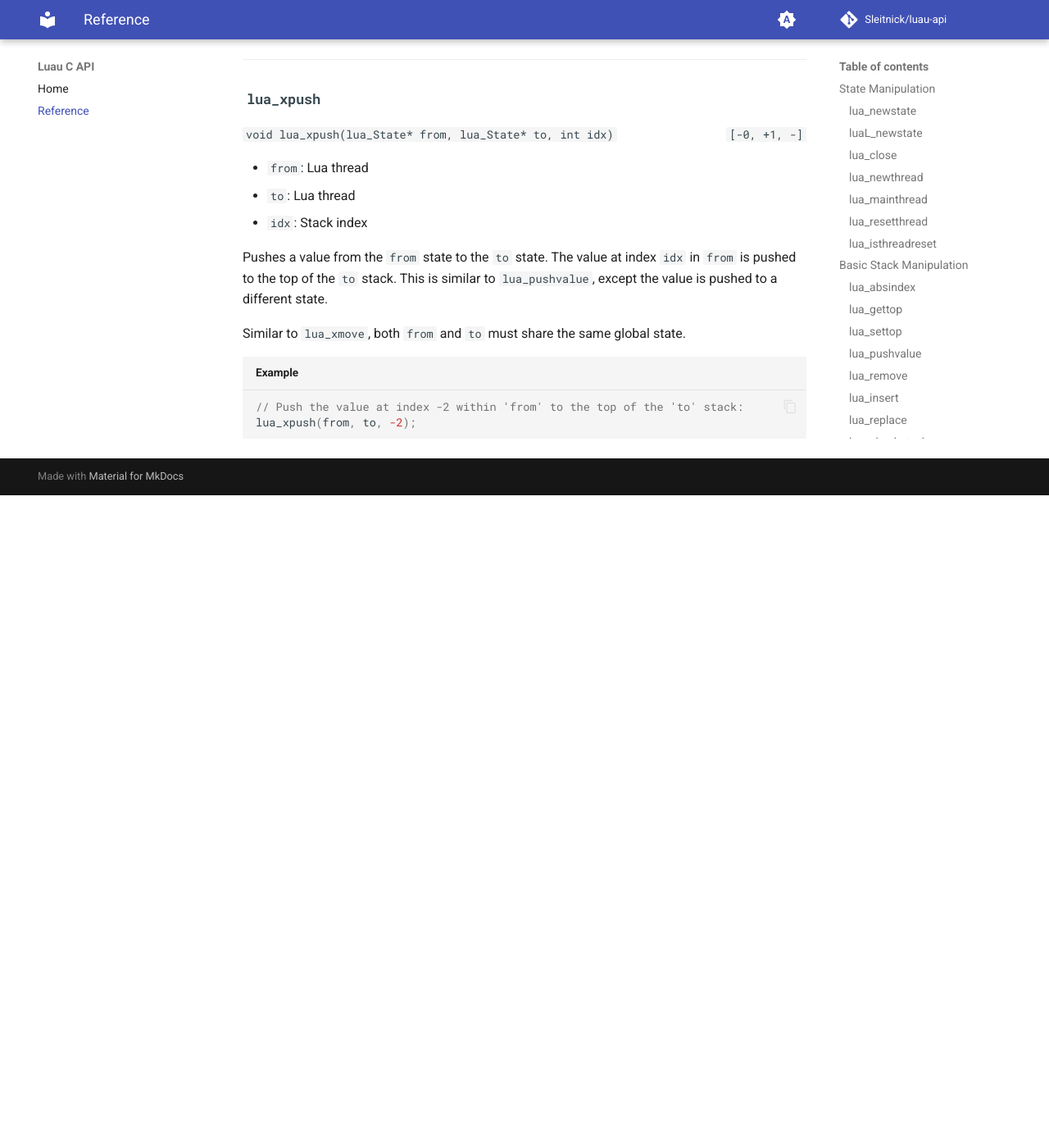
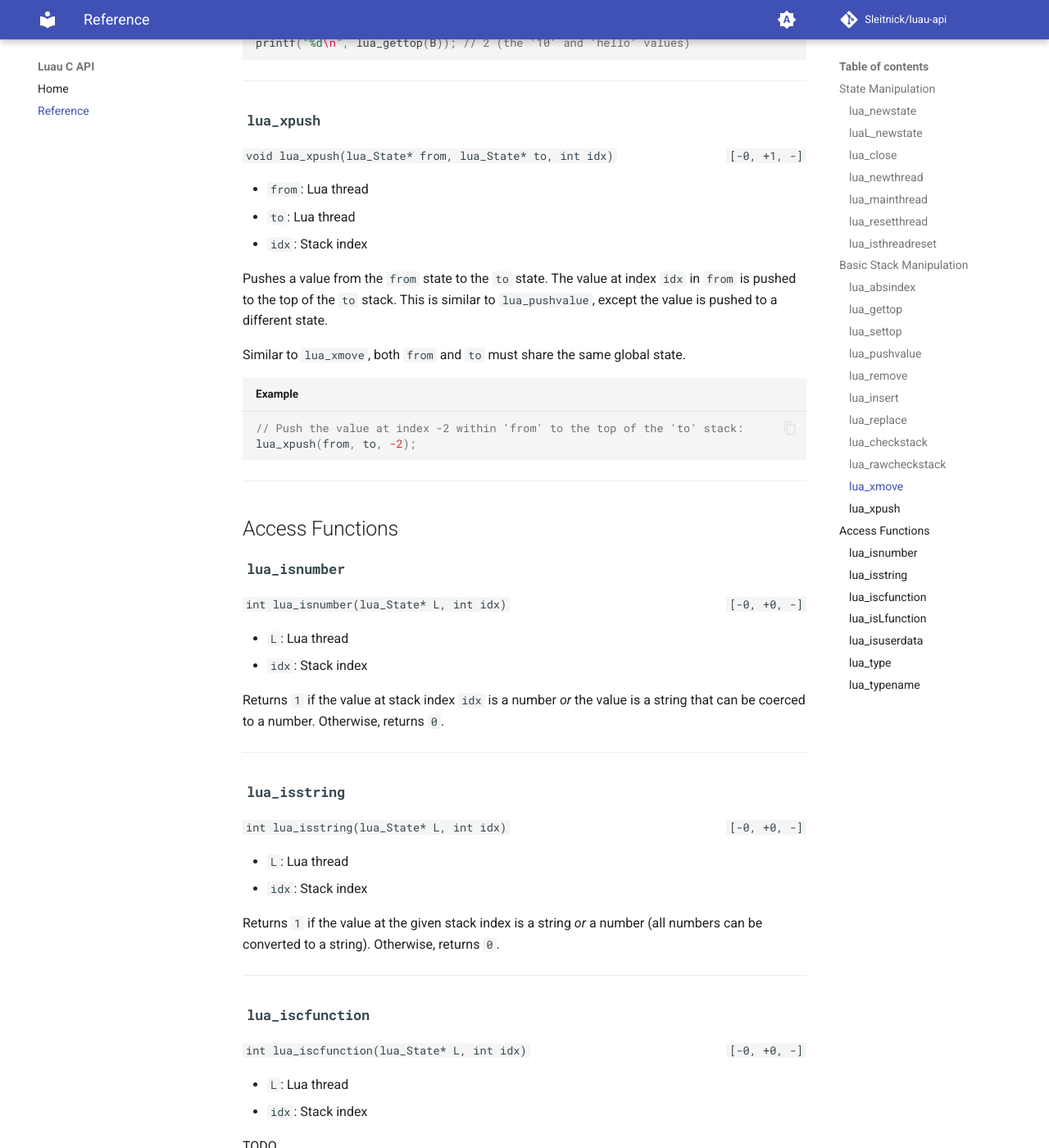
Before and after one commit to Sleitnick/luau-api, an MkDocs documentation site: the page built from docs/reference.md, in a window 1280 px wide and 1400 px high, scrolled down 6526 px. Shown: the whole window at 82% size. Built offline with MkDocs 1.6.1 and Material for MkDocs 9.7.7, drawn with Linux system fonts in a browser that asks for light colours; comment, search, counter and statistics services are not loaded; before the commit the page ends 7130 px from its top, so only the background shows below that; some of the changed text lies outside the part shown.

Commit message:
Access functions

````diff
--- a/docs/reference.md
+++ b/docs/reference.md
@@ -126,6 +126,9 @@ Resets the Lua thread.
 
 
 Checks if the Lua thread is reset.
+
+
+----
 
 
 ## Basic Stack Manipulation
@@ -394,3 +397,110 @@ Similar to `lua_xmove`, both `from` and `to` must share the same global state.
 // Push the value at index -2 within 'from' to the top of the 'to' stack:
 lua_xpush(from, to, -2);
 ```
+
+
+----
+
+
+## Access Functions
+
+### <span class="subsection">`lua_isnumber`</span>
+
+<span class="signature">`int lua_isnumber(lua_State* L, int idx)`</span>
+<span class="stack">`[-0, +0, -]`</span>
+
+- `L`: Lua thread
+- `idx`: Stack index
+
+
+Returns `1` if the value at stack index `idx` is a number _or_ the value is a string that can be coerced to a number. Otherwise, returns `0`.
+
+
+----
+
+
+### <span class="subsection">`lua_isstring`</span>
+
+<span class="signature">`int lua_isstring(lua_State* L, int idx)`</span>
+<span class="stack">`[-0, +0, -]`</span>
+
+- `L`: Lua thread
+- `idx`: Stack index
+
+
+Returns `1` if the value at the given stack index is a string _or_ a number (all numbers can be converted to a string). Otherwise, returns `0`.
+
+
+----
+
+
+### <span class="subsection">`lua_iscfunction`</span>
+
+<span class="signature">`int lua_iscfunction(lua_State* L, int idx)`</span>
+<span class="stack">`[-0, +0, -]`</span>
+
+- `L`: Lua thread
+- `idx`: Stack index
+
+
+TODO
+
+
+----
+
+
+### <span class="subsection">`lua_isLfunction`</span>
+
+<span class="signature">`int lua_isLfunction(lua_State* L, int idx)`</span>
+<span class="stack">`[-0, +0, -]`</span>
+
+- `L`: Lua thread
+- `idx`: Stack index
+
+
+TODO
+
+
+----
+
+
+### <span class="subsection">`lua_isuserdata`</span>
+
+<span class="signature">`int lua_isuserdata(lua_State* L, int idx)`</span>
+<span class="stack">`[-0, +0, -]`</span>
+
+- `L`: Lua thread
+- `idx`: Stack index
+
+
+TODO
+
+
+----
+
+
+### <span class="subsection">`lua_type`</span>
+
+<span class="signature">`int lua_type(lua_State* L, int idx)`</span>
+<span class="stack">`[-0, +0, -]`</span>
+
+- `L`: Lua thread
+- `idx`: Stack index
+
+
+TODO
+
+
+----
+
+
+### <span class="subsection">`lua_typename`</span>
+
+<span class="signature">`const char* lua_typename(lua_State* L, int tp)`</span>
+<span class="stack">`[-0, +0, -]`</span>
+
+- `L`: Lua thread
+- `tp`: Luau type
+
+
+TODO
````
Also changed, not shown: gen_ref.py (+8 -3 lines), ref/access_functions/lua_isLfunction.md (added, +14 -0 lines), ref/access_functions/lua_iscfunction.md (added, +14 -0 lines), ref/access_functions/lua_isnumber.md (added, +14 -0 lines), ref/access_functions/lua_isstring.md (added, +14 -0 lines), ref/access_functions/lua_isuserdata.md (added, +14 -0 lines), ref/access_functions/lua_type.md (added, +14 -0 lines), ref/access_functions/lua_typename.md (added, +14 -0 lines), 1 other file.
